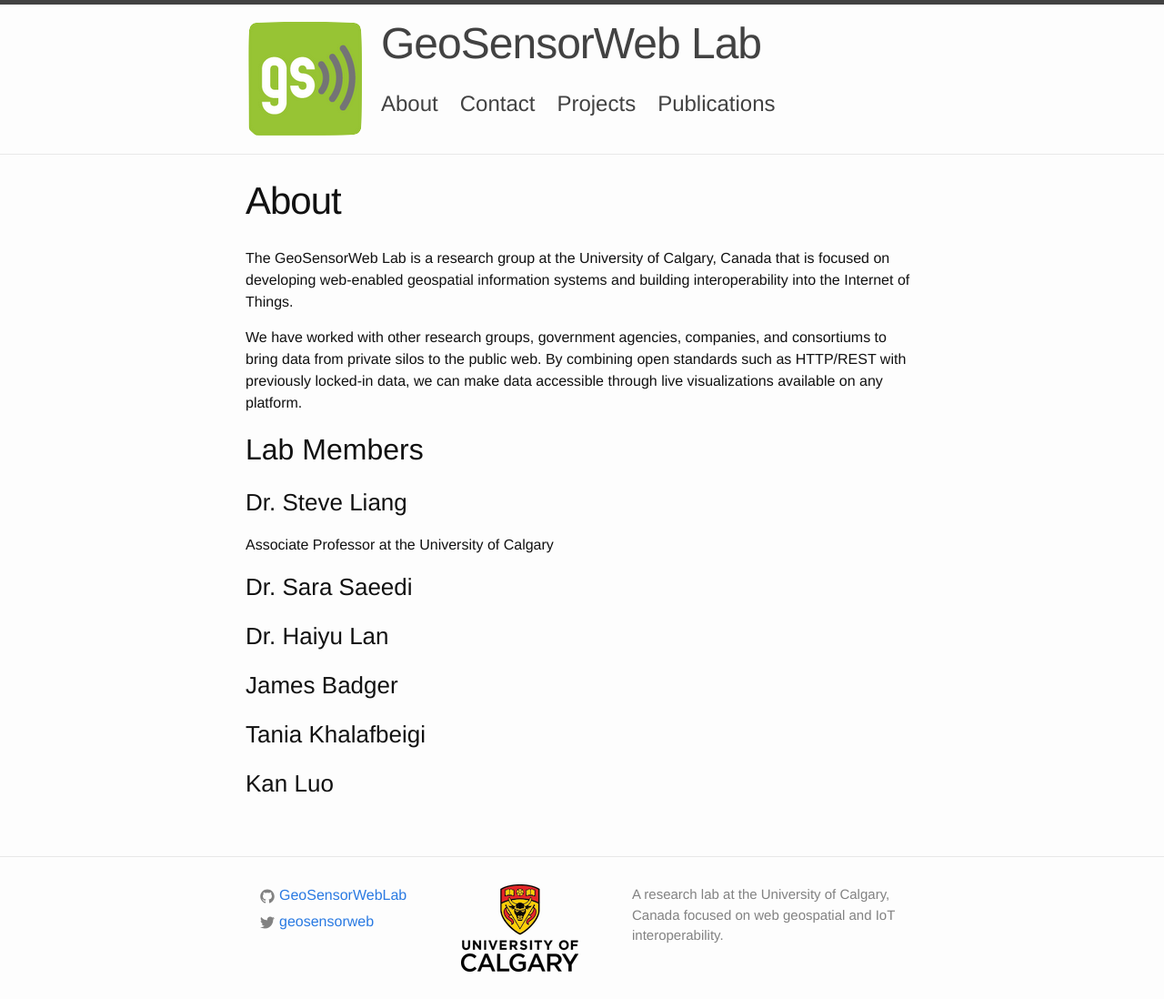
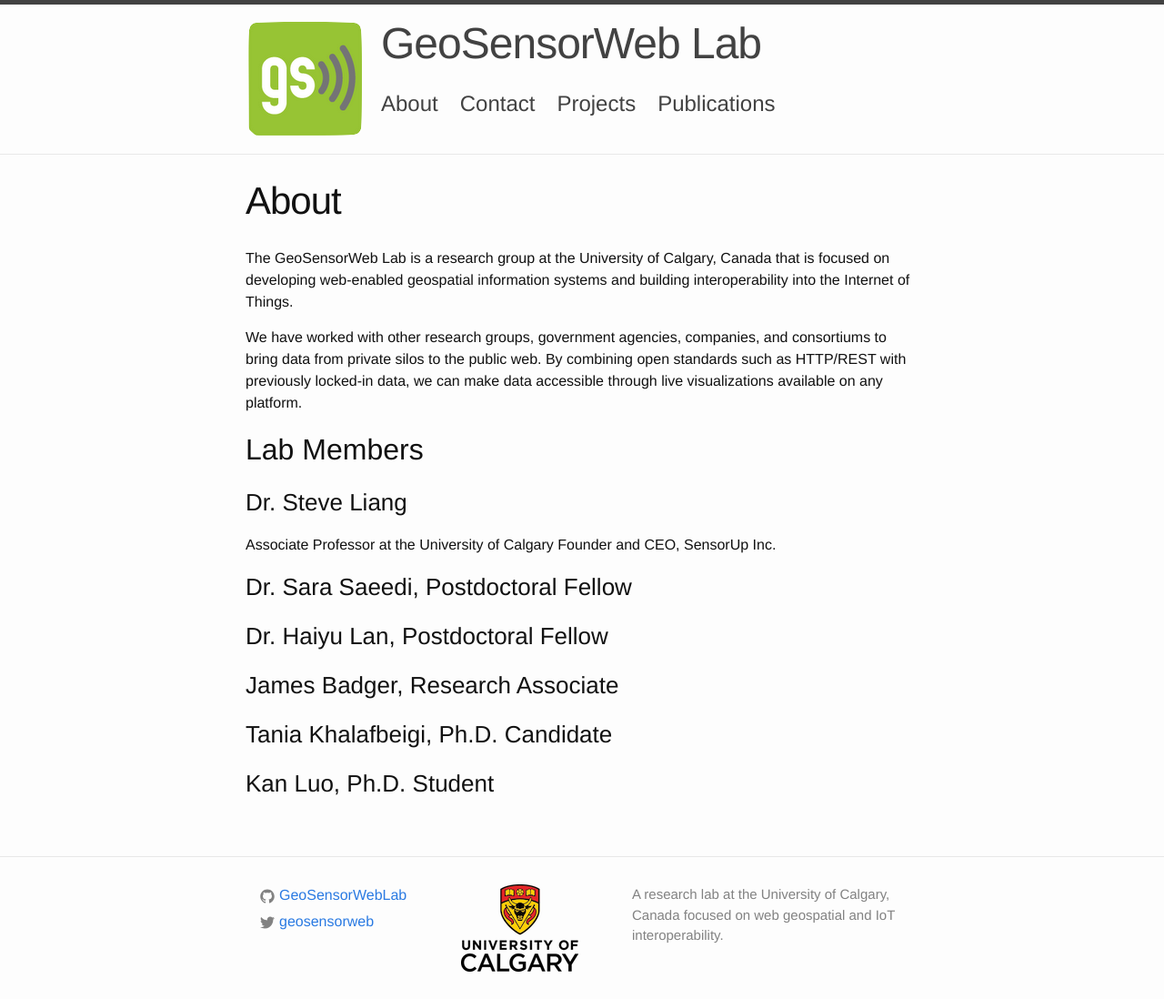
Before and after one commit to GeoSensorWebLab/geosensorweblab.github.io, a Jekyll site: the page built from about.md, in a window 1280 px wide. Shown: the whole page at 91% size. Built offline with Jekyll 4.4.1, drawn with Linux system fonts in a browser that asks for light colours.

Commit message:
Update about.md

```diff
--- a/about.md
+++ b/about.md
@@ -13,9 +13,10 @@
 ### Dr. Steve Liang
 
 Associate Professor at the University of Calgary
+Founder and CEO, SensorUp Inc.
 
-### Dr. Sara Saeedi
-### Dr. Haiyu Lan
-### James Badger
-### Tania Khalafbeigi
-### Kan Luo
+### Dr. Sara Saeedi, Postdoctoral Fellow
+### Dr. Haiyu Lan, Postdoctoral Fellow
+### James Badger, Research Associate
+### Tania Khalafbeigi, Ph.D. Candidate
+### Kan Luo, Ph.D. Student
```
